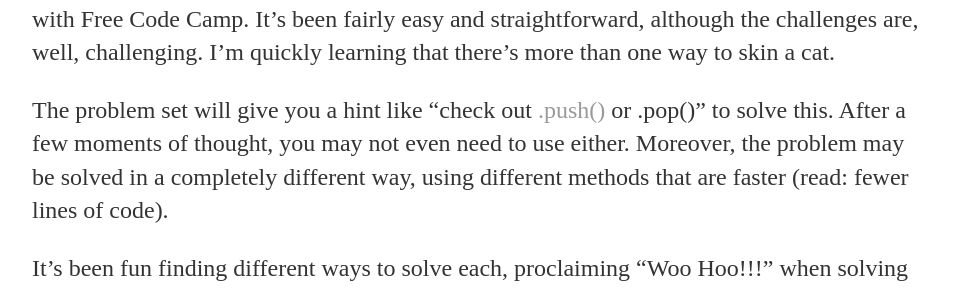
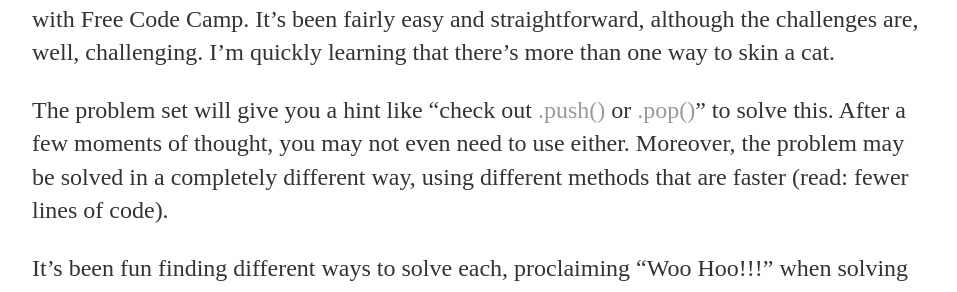
Before and after one commit to falterfriday/blog, a Jekyll site: the page built from _posts/2016-05-25-JavaScript-The-Beginning.md, in a window 1280 px wide. Shown: the part 286-578 px from the top of the page, without its empty margins (160-1117 px from the left). Built offline with Jekyll 4.4.1, drawn with Linux system fonts in a browser that asks for light colours; part of the change alters nothing that is shown.

```diff
--- a/_posts/2016-05-25-JavaScript-The-Beginning.md
+++ b/_posts/2016-05-25-JavaScript-The-Beginning.md
@@ -5,7 +5,7 @@ date: 2016-05-25
 ---
 This post should be fairly brief. I've been playing around with algorithms and JavaScript with Free Code Camp. It's been fairly easy and straightforward, although the challenges are, well, challenging. I'm quickly learning that there's more than one way to skin a cat.
 
-The problem set will give you  a hint like "check out <a href="https://developer.mozilla.org/en-US/docs/Web/JavaScript/Reference/Global_Objects/Array/push" target="_blank">.push()</a> or .pop()" to solve this. After a few moments of thought, you may not even need to use either. Moreover, the problem may be solved in a completely different way, using different methods that are faster (read: fewer lines of code).
+The problem set will give you  a hint like "check out <a href="https://developer.mozilla.org/en-US/docs/Web/JavaScript/Reference/Global_Objects/Array/push" target="_blank">.push()</a> or <a href="https://developer.mozilla.org/en-US/docs/Web/JavaScript/Reference/Global_Objects/Array/pop" target="_blank">.pop()</a>" to solve this. After a few moments of thought, you may not even need to use either. Moreover, the problem may be solved in a completely different way, using different methods that are faster (read: fewer lines of code).
 
 It's been fun finding different ways to solve each, proclaiming "Woo Hoo!!!" when solving the more frustrating/difficult problems.
 
```
